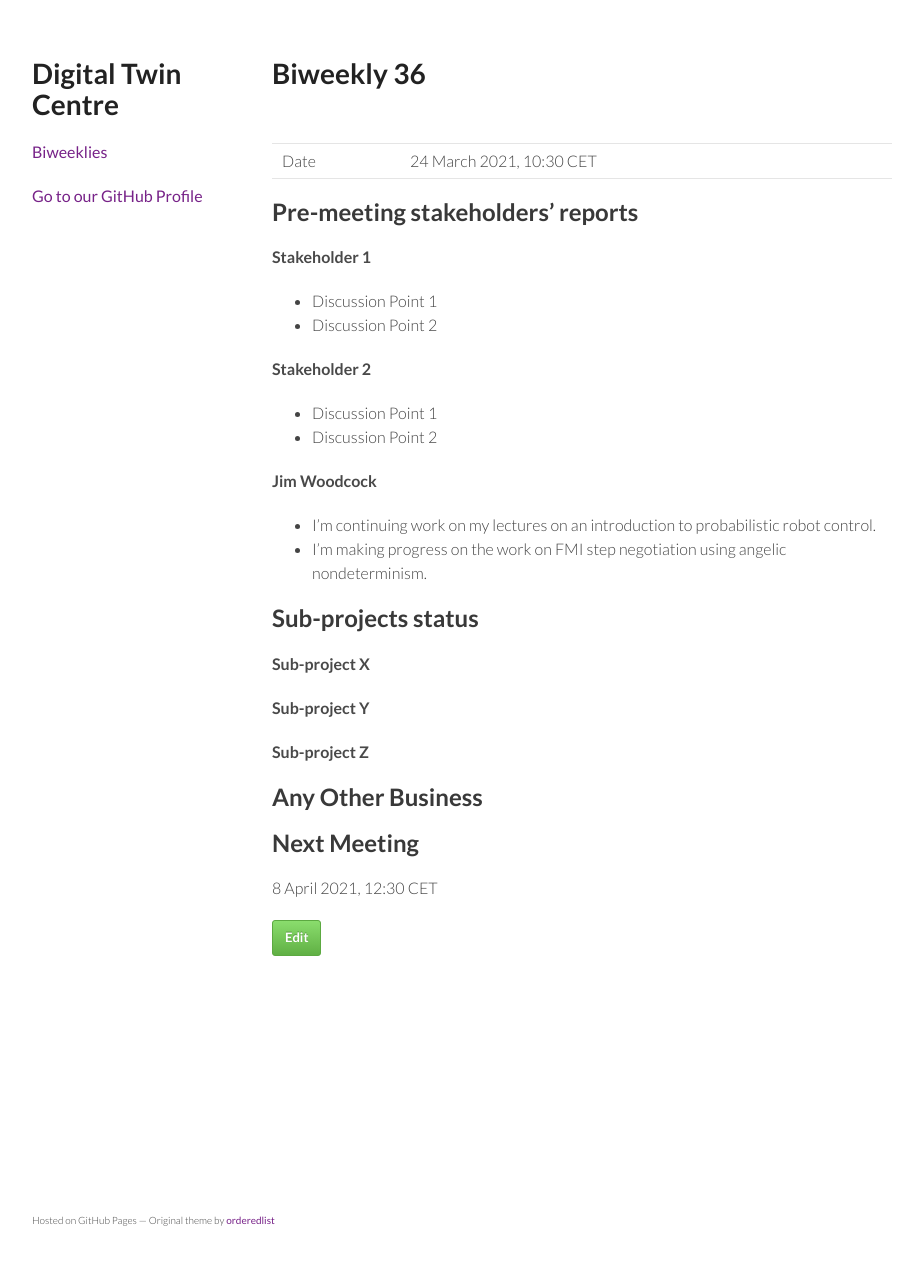
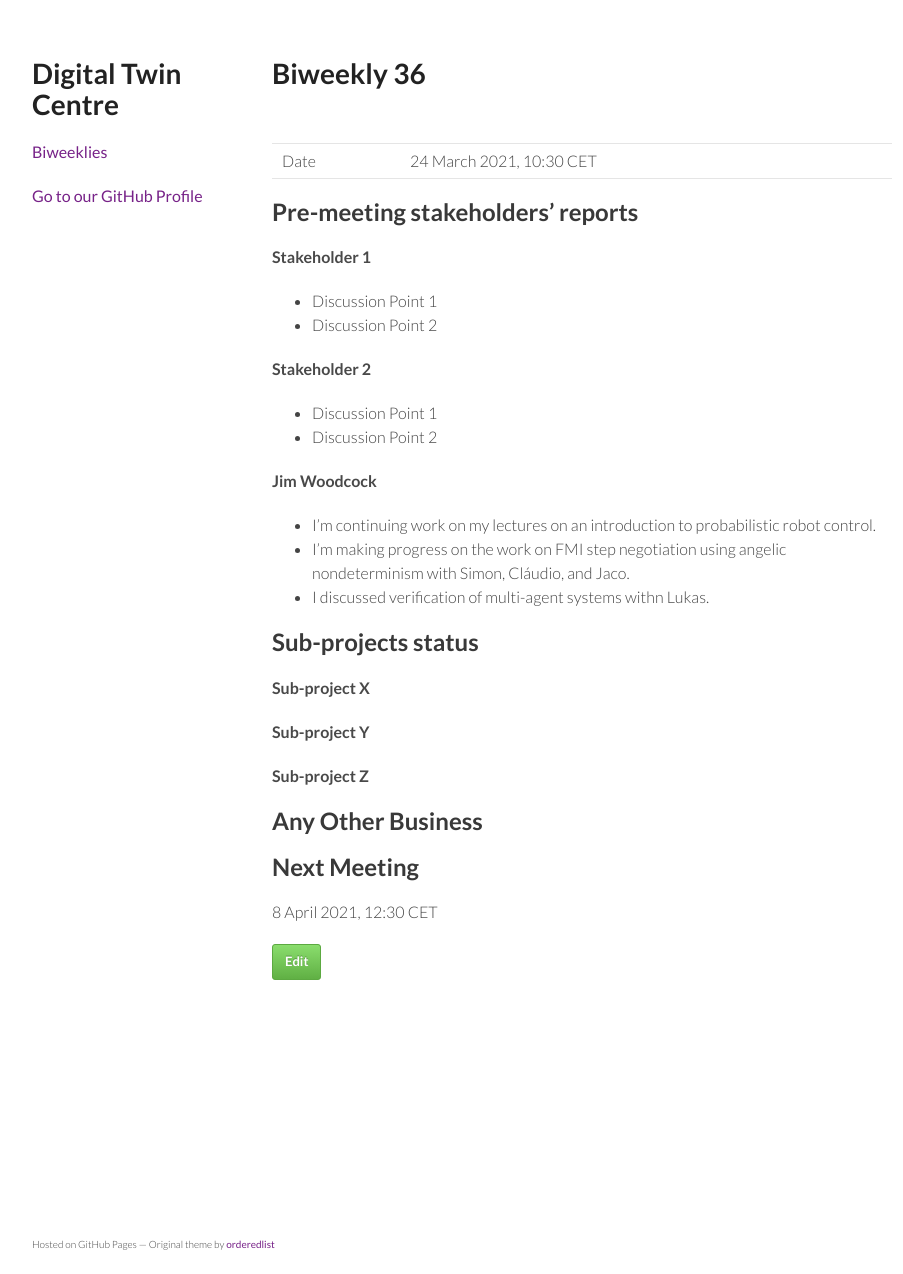
Before and after one commit to digitaltwincentre/digitaltwincentre.github.io, a Jekyll site: the page built from _biweeklies/Biweekly-36.md, in a window 1280 px wide. Shown: the whole page, without its empty margins (178-1081 px from the left). Built offline with Jekyll 4.4.1, drawn with Linux system fonts in a browser that asks for light colours; nearby versions of some CDN libraries; before the commit the page ends 1250 px from its top, so only the background shows below that.

Commit message:
Update Biweekly-36.md

```diff
--- a/_biweeklies/Biweekly-36.md
+++ b/_biweeklies/Biweekly-36.md
@@ -30,7 +30,8 @@ date: 24 March 2021, 1030 CET
 
 #### Jim Woodcock
 * I'm continuing work on my lectures on an introduction to probabilistic robot control.
-* I'm making progress on the work on FMI step negotiation using angelic nondeterminism.
+* I'm making progress on the work on FMI step negotiation using angelic nondeterminism with Simon, Cláudio, and Jaco.
+* I discussed verification of multi-agent systems withn Lukas.
 
 
 ## Sub-projects status
```
